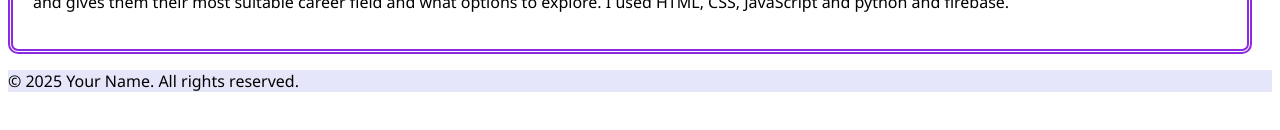
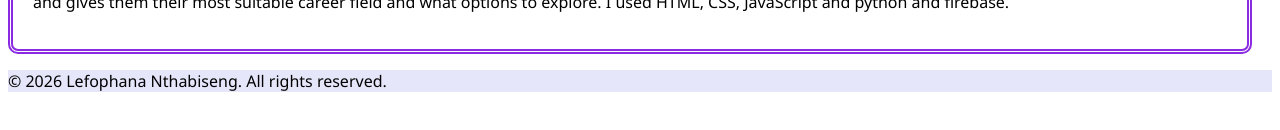
Before and after one commit to Nthabiseng-Daisy13/Lab-2, a plain HTML site: page index.html in a window 1280 px wide. Shown: the part 608-738 px from the top of the page. Drawn offline with Linux system fonts and the light colour scheme.

Commit message:
Update copyright year and name in footer

```diff
--- a/index.html
+++ b/index.html
@@ -69,7 +69,7 @@
     </main>
 
     <footer>
-        <p>&copy; 2025 Your Name. All rights reserved.</p>
+        <p>&copy; 2026 Lefophana Nthabiseng. All rights reserved.</p>
     </footer>
 </body>
 </html>
```
